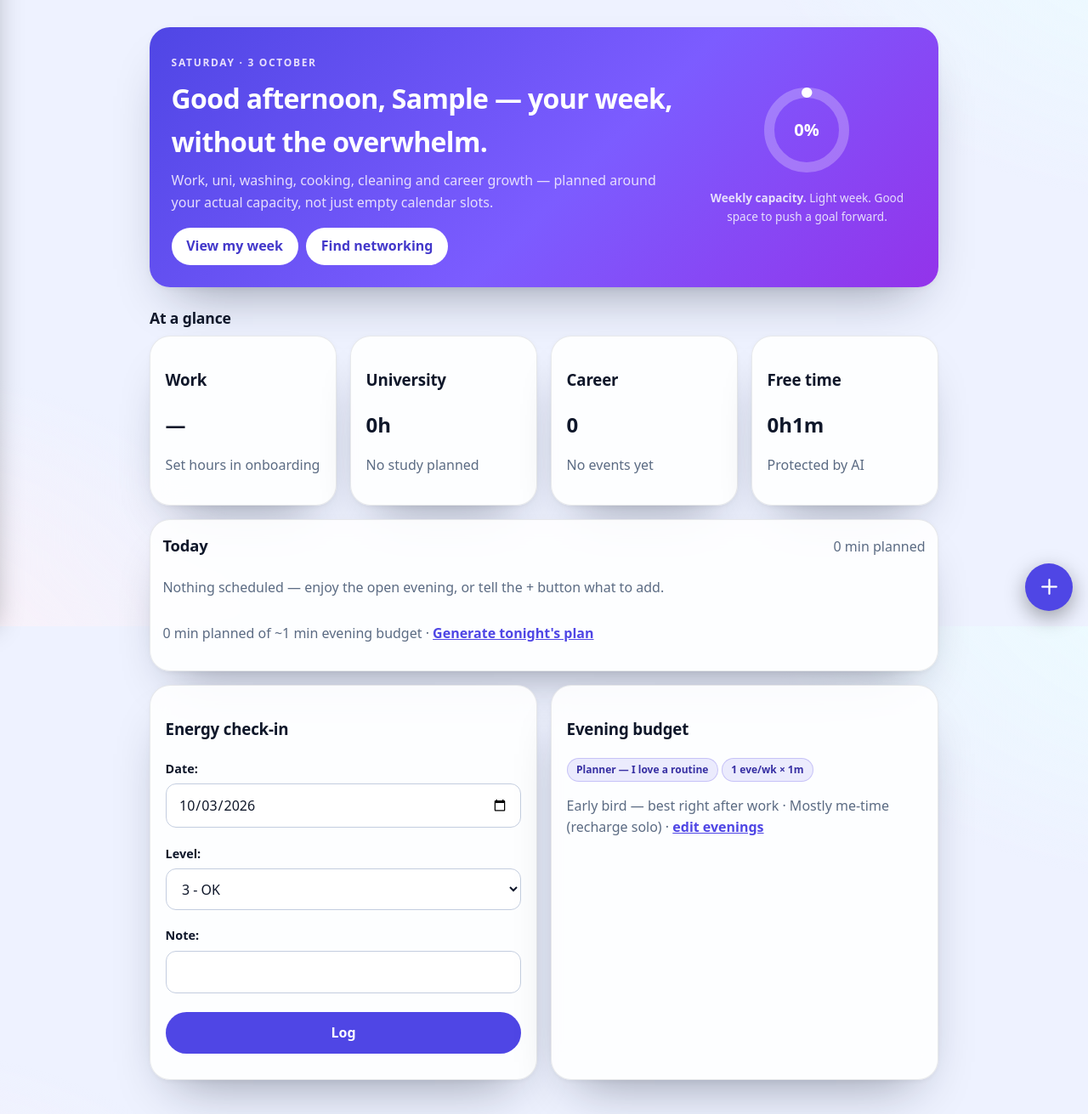
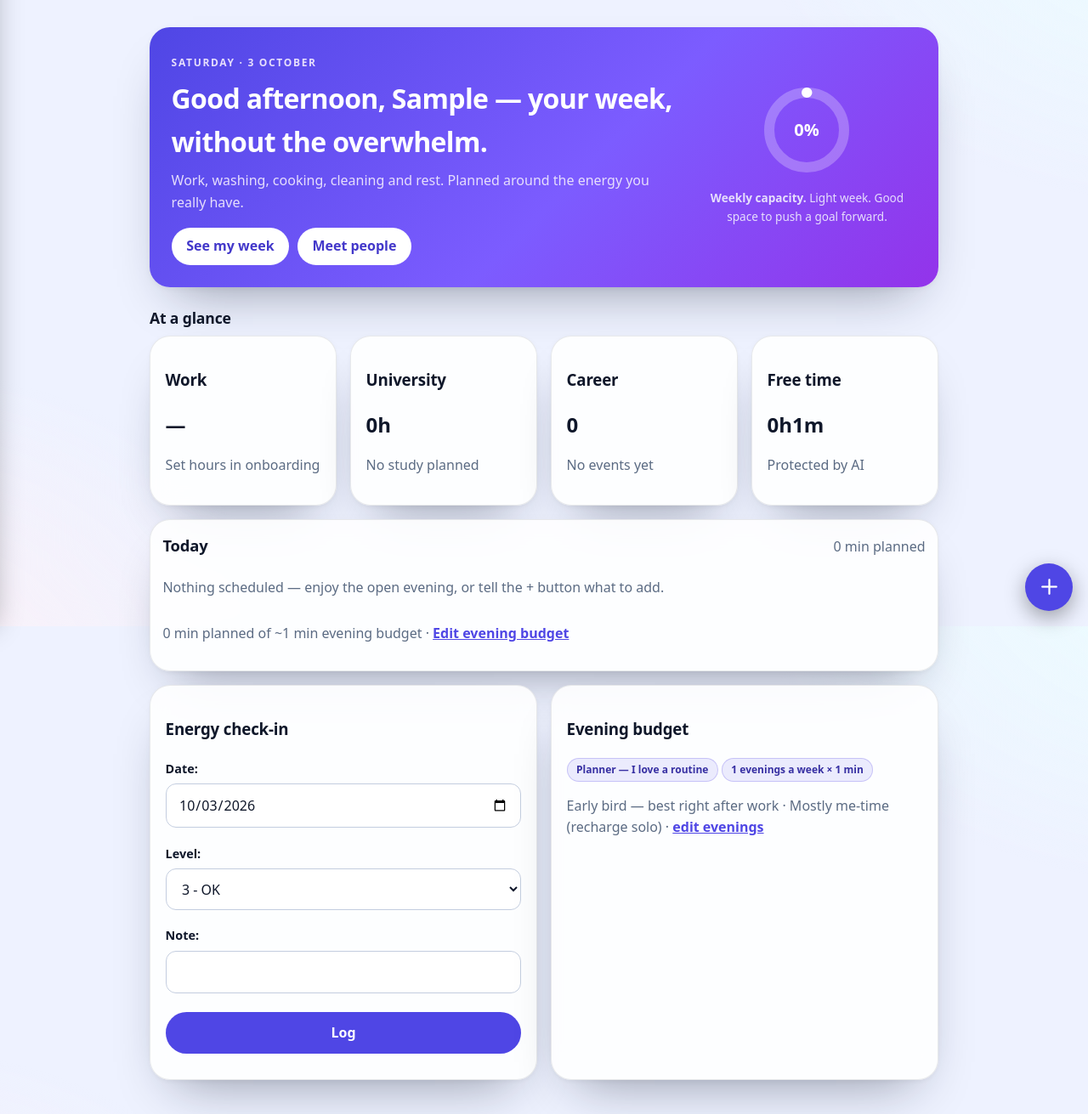
Before and after one commit to connormcharg/apprenticehack, a Django app: page /home/ in a window 1280 px wide. Shown: the part 63-1374 px from the top of the page at 85% size. Run offline with Django 5.2, Linux system fonts and the light colour scheme; a user stored in the database is signed in; tables that the repository leaves empty hold one stand-in row (values such as "Sample post"); data that the repository does not hold is empty.

Commit message:
Remove plan page, plain-English copy pass

```diff
--- a/fivenine/assistant.py
+++ b/fivenine/assistant.py
@@ -28,6 +28,7 @@ Help the user organise their tools: goals, household tasks, study, energy/burnou
 
 Rules:
 - Be short, warm, practical. Max ~120 words unless they ask for detail.
+- Write in plain English: short sentences (under 20 words), simple everyday words, active voice ("you can…", not "it can be done"), no jargon. If you must use a tricky word, explain it.
 - Respect low energy: if their energy is low, suggest light tasks + rest, never hustle.
 - When suggesting a plan, reference their actual tasks/goals by name.
 - Never invent tasks or events they don't have; only use the context given.
--- a/fivenine/forms.py
+++ b/fivenine/forms.py
@@ -60,11 +60,3 @@ class EventForm(forms.ModelForm):
         model = CommunityEvent
         fields = ['title', 'kind', 'topic', 'date', 'location', 'description']
         widgets = {'date': forms.DateInput(attrs={'type': 'date'})}
-
-
-class PlanForm(forms.Form):
-    minutes_available = forms.IntegerField(min_value=15, max_value=300, initial=120, label='Minutes tonight')
-    energy = forms.ChoiceField(
-        choices=[('1', 'Drained'), ('2', 'Low'), ('3', 'OK'), ('4', 'Good'), ('5', 'Great')],
-        initial='3',
-    )
--- a/fivenine/models.py
+++ b/fivenine/models.py
@@ -104,6 +104,10 @@ class Task(models.Model):
     def __str__(self):
         return self.title
 
+    @property
+    def energy_label(self):
+        return {1: 'Low', 2: 'Medium', 3: 'High'}.get(self.energy_cost, 'Medium')
+
     def progress(self):
         """(done_count, total_count) including sub-tasks."""
         kids = list(self.subtasks.all())
@@ -132,7 +136,7 @@ class CommunityEvent(models.Model):
         ('hackathon', 'Hackathon'),
         ('social', 'Social'),
         ('multi-company', 'Multi-company'),
-        ('learning', 'Learning / CPD'),
+        ('learning', 'Learning'),
     ]
     title = models.CharField(max_length=200)
     kind = models.CharField(max_length=20, choices=KINDS, default='social')
--- a/fivenine/templates/fivenine/base.html
+++ b/fivenine/templates/fivenine/base.html
@@ -41,7 +41,6 @@
 <nav id="nav-drawer" aria-label="Main menu">
   <div class="drawer-head"><span>5-9</span><button id="nav-close" class="icon-btn" aria-label="Close menu"><i class="ph-bold ph-x"></i></button></div>
   <a href="{% url 'dashboard' %}"><i class="ph-bold ph-house"></i> Home</a>
-  <a href="{% url 'evening_plan' %}"><i class="ph-bold ph-moon-stars"></i> Plan</a>
   <a href="{% url 'goal_list' %}"><i class="ph-bold ph-target"></i> Goals</a>
   <a href="{% url 'household' %}"><i class="ph-bold ph-broom"></i> Household</a>
   <a href="{% url 'event_list' %}"><i class="ph-bold ph-users"></i> Community</a>
--- a/fivenine/templates/fivenine/calendar.html
+++ b/fivenine/templates/fivenine/calendar.html
@@ -19,6 +19,6 @@
 </div>
 <p class="page-sub">Tap an item to open it. Add tasks <a href="{% url 'goal_list' %}">here</a>, events <a href="{% url 'event_list' %}">here</a>.</p>
 {% if feed_url %}
-<div class="card"><h3>Add to Google / Apple Calendar</h3><p class="muted">Subscribe with this secret link (works in Google Calendar → Add → From URL, or Apple Calendar → Add Subscription):</p><p><small><code>{{ feed_url }}</code></small></p></div>
+<div class="card"><h3>Add to Google / Apple Calendar</h3><p class="muted">Use this private link to subscribe.</p><p class="muted">In Google Calendar, choose Add then From URL. In Apple Calendar, choose Add Calendar then Add Subscription.</p><p><small><code>{{ feed_url }}</code></small></p></div>
 {% endif %}
 {% endblock %}
--- a/fivenine/templates/fivenine/dashboard.html
+++ b/fivenine/templates/fivenine/dashboard.html
@@ -4,10 +4,10 @@
   <div>
     <p class="eyebrow-lite">{{ date_label }}</p>
     <h1>{{ greeting }}, {{ name }} — your week, without the overwhelm.</h1>
-    <p>Work, uni, washing, cooking, cleaning and career growth — planned around your actual capacity, not just empty calendar slots.</p>
+    <p>Work, washing, cooking, cleaning and rest. Planned around the energy you really have.</p>
     <div class="cta-row">
-      <a class="btn-light" href="{% url 'calendar' %}">View my week</a>
-      <a class="btn-light" href="{% url 'event_list' %}">Find networking</a>
+      <a class="btn-light" href="{% url 'calendar' %}">See my week</a>
+      <a class="btn-light" href="{% url 'event_list' %}">Meet people</a>
     </div>
   </div>
   <div class="capacity">
@@ -58,7 +58,7 @@
     {% endfor %}
   </div>
   {% if profile %}
-  <p class="muted budget">{{ planned }} min planned of ~{{ profile.minutes_per_evening }} min evening budget · <a href="{% url 'evening_plan' %}">Generate tonight's plan</a></p>
+  <p class="muted budget">{{ planned }} min planned of ~{{ profile.minutes_per_evening }} min evening budget · <a href="{% url 'onboarding:evenings' %}">Edit evening budget</a></p>
   {% endif %}
 </section>
 
@@ -68,7 +68,7 @@
   <div class="card ai-rec">
     <p><strong>You have a networking opportunity {{ recommendation.event.date|date:'l' }}.</strong><br>
     <span class="muted">{{ recommendation.reason }}: {{ recommendation.event.title }}, {{ recommendation.event.date|date:'j M' }}{% if recommendation.event.location %} · {{ recommendation.event.location }}{% endif %}.</span></p>
-    <p><a class="cta" href="{% url 'event_list' %}">See the match</a></p>
+    <p><a class="cta" href="{% url 'event_list' %}">See the event</a></p>
   </div>
 </section>
 {% endif %}
@@ -82,7 +82,7 @@
   <div class="card">
     <h3>Evening budget</h3>
     {% if profile %}
-    <p><span class="badge">{{ profile.get_person_type_display }}</span> <span class="badge">{{ profile.evenings_per_week }} eve/wk × {{ profile.minutes_per_evening }}m</span></p>
+    <p><span class="badge">{{ profile.get_person_type_display }}</span> <span class="badge">{{ profile.evenings_per_week }} evenings a week × {{ profile.minutes_per_evening }} min</span></p>
     <p class="muted">{{ profile.get_chronotype_display }} · {{ profile.get_social_balance_display }} · <a href="{% url 'onboarding:evenings' %}">edit evenings</a></p>
     {% else %}
     <p><a href="{% url 'onboarding:evenings' %}">Shape your evenings</a> to personalise your plan.</p>
--- a/fivenine/templates/fivenine/household.html
+++ b/fivenine/templates/fivenine/household.html
@@ -12,7 +12,7 @@
 <div class="card"><h3>Recommended for you</h3>
   {% for s in suggestions %}
   <div class="action-row">
-    <div class="action-main"><strong>{{ s.title }}</strong><small>{{ s.minutes }} min · energy {{ s.energy }} — {{ s.reason }}</small></div>
+    <div class="action-main"><strong>{{ s.title }}</strong><small>{{ s.minutes }} min · {{ s.energy }} energy — {{ s.reason }}</small></div>
     <form method="post" style="margin:0">{% csrf_token %}<input type="hidden" name="add" value="{{ s.key }}"><button type="submit">Add</button></form>
   </div>
   {% endfor %}
@@ -33,7 +33,7 @@
     <a class="check {% if t.done %}on{% endif %}" href="{% url 'task_toggle' t.pk %}?next=/household/" aria-label="Toggle done"></a>
     <a class="action-main" href="{% url 'task_detail' t.pk %}">
       <strong>{% if t.done %}Done — {% endif %}{{ t.title }}</strong>
-      <small>{{ t.minutes }} min · energy {{ t.energy_cost }}{% if t.due_date %} · due {{ t.due_date|date:'D j M' }}{% else %} · no day yet{% endif %}</small>
+      <small>{{ t.minutes }} min · {{ t.energy_label }} energy{% if t.due_date %} · due {{ t.due_date|date:'D j M' }}{% else %} · no day yet{% endif %}</small>
     </a>
     <span class="muted">{% if t.due_date %}{{ t.due_date|date:'D' }}{% endif %}</span>
   </div>
--- a/fivenine/templates/fivenine/signup.html
+++ b/fivenine/templates/fivenine/signup.html
@@ -1,7 +1,7 @@
 {% extends 'fivenine/base.html' %}
 {% block content %}
 <h1 class="page-title">Create your account</h1>
-<p class="page-sub">Then a 60-second quiz tailors your 5-9.</p>
+<p class="page-sub">The 5-9 is your time after work and uni. This app helps you use it well. Then a 60-second quiz tailors it to you.</p>
 <div class="card"><form method="post">{% csrf_token %}{{ form.as_p }}<input type="submit" value="Sign up"></form></div>
 <p class="page-sub">Already have one? <a href="{% url 'login' %}">Log in</a></p>
 {% endblock %}
--- a/fivenine/urls.py
+++ b/fivenine/urls.py
@@ -14,7 +14,6 @@ urlpatterns = [
     path('goals/<int:pk>/toggle/', views.goal_toggle, name='goal_toggle'),
     path('tasks/<int:pk>/toggle/', views.task_toggle, name='task_toggle'),
     path('tasks/<int:pk>/', views.task_detail, name='task_detail'),
-    path('plan/', views.evening_plan, name='evening_plan'),
     path('events/', views.event_list, name='event_list'),
     path('events/<int:pk>/join/', views.event_join, name='event_join'),
     path('events/<int:pk>/leave/', views.event_leave, name='event_leave'),
--- a/fivenine/views.py
+++ b/fivenine/views.py
@@ -10,7 +10,7 @@ from django.shortcuts import get_object_or_404, redirect, render
 from django.utils import timezone
 from django.views.decorators.csrf import csrf_exempt
 
-from .forms import EnergyForm, EventForm, GoalForm, PlanForm, SignupForm, TaskForm
+from .forms import EnergyForm, EventForm, GoalForm, SignupForm, TaskForm
 from .models import CommunityEvent, EnergyLog, EventAttendee, Goal, Task, UserProfile, display_name_for
 
 
@@ -54,7 +54,7 @@ def burnout_warning(user):
         return None
     avg = sum(e.level for e in recent) / len(recent)
     if avg <= 2.2:
-        return 'Your energy has been low lately — tonight is capped at something light + rest.'
+        return 'Your energy has been low lately — keep tonight light, then rest.'
     return None
 
 
@@ -244,48 +244,6 @@ def event_detail(request, pk):
     })
 
 
-def build_plan(user, minutes_available, energy_level):
-    """Energy-aware planner, personalised: task_style caps item count."""
-    profile = get_profile(user)
-    max_items = 2 if profile and profile.task_style == 'few_big' else 4
-    qs = Task.objects.filter(user=user, done=False)
-    if energy_level <= 2:
-        qs = qs.filter(energy_cost=1)
-        cap = min(minutes_available, 60)
-    elif energy_level == 3:
-        qs = qs.filter(energy_cost__lte=2)
-        cap = min(minutes_available, 120)
-    else:
-        cap = minutes_available
-    qs = qs.order_by('due_date', 'energy_cost')
-    picked, total = [], 0
-    for task in qs:
-        if total + task.minutes <= cap:
-            picked.append(task)
-            total += task.minutes
-        if len(picked) >= max_items or total >= cap:
-            break
-    return picked, total, cap
-
-
-@login_required
-def evening_plan(request):
-    profile = get_profile(request.user)
-    default_minutes = profile.minutes_per_evening if profile else 120
-    form = PlanForm(request.GET or None, initial={'minutes_available': default_minutes, 'energy': '3'})
-    picked, total, cap, warning = [], 0, 0, burnout_warning(request.user)
-    if form.is_valid():
-        minutes_available = form.cleaned_data['minutes_available']
-        energy_level = int(form.cleaned_data['energy'])
-        picked, total, cap = build_plan(request.user, minutes_available, energy_level)
-        if energy_level <= 2 and not any(t.kind == 'rest' for t in picked):
-            warning = (warning or '') + ' Add a rest block — wind down, no screens for 30m.'
-    return render(request, 'fivenine/plan.html', {
-        'form': form, 'picked': picked, 'total': total, 'cap': cap, 'warning': warning,
-        'profile': profile,
-    })
-
-
 @login_required
 def event_list(request):
     kind = request.GET.get('kind', '')
@@ -369,7 +327,8 @@ def household(request):
         if Task.objects.filter(user=user, title__iexact=title).exists():
             continue
         suggestions.append({'key': key, 'title': title, 'minutes': minutes,
-                            'energy': energy, 'reason': reason})
+                            'energy': {1: 'Low', 2: 'Medium', 3: 'High'}[energy],
+                            'reason': reason})
     undated_count = open_chores.filter(due_date__isnull=True).count()
     return render(request, 'fivenine/household.html', {
         'chores': chores, 'suggestions': suggestions, 'undated_count': undated_count,
```
Also changed, not shown: fivenine/templates/fivenine/goals.html (+7 -7 lines), fivenine/templates/fivenine/plan.html (deleted, +0 -8 lines), fivenine/migrations/0006_alter_communityevent_kind.py (added).
